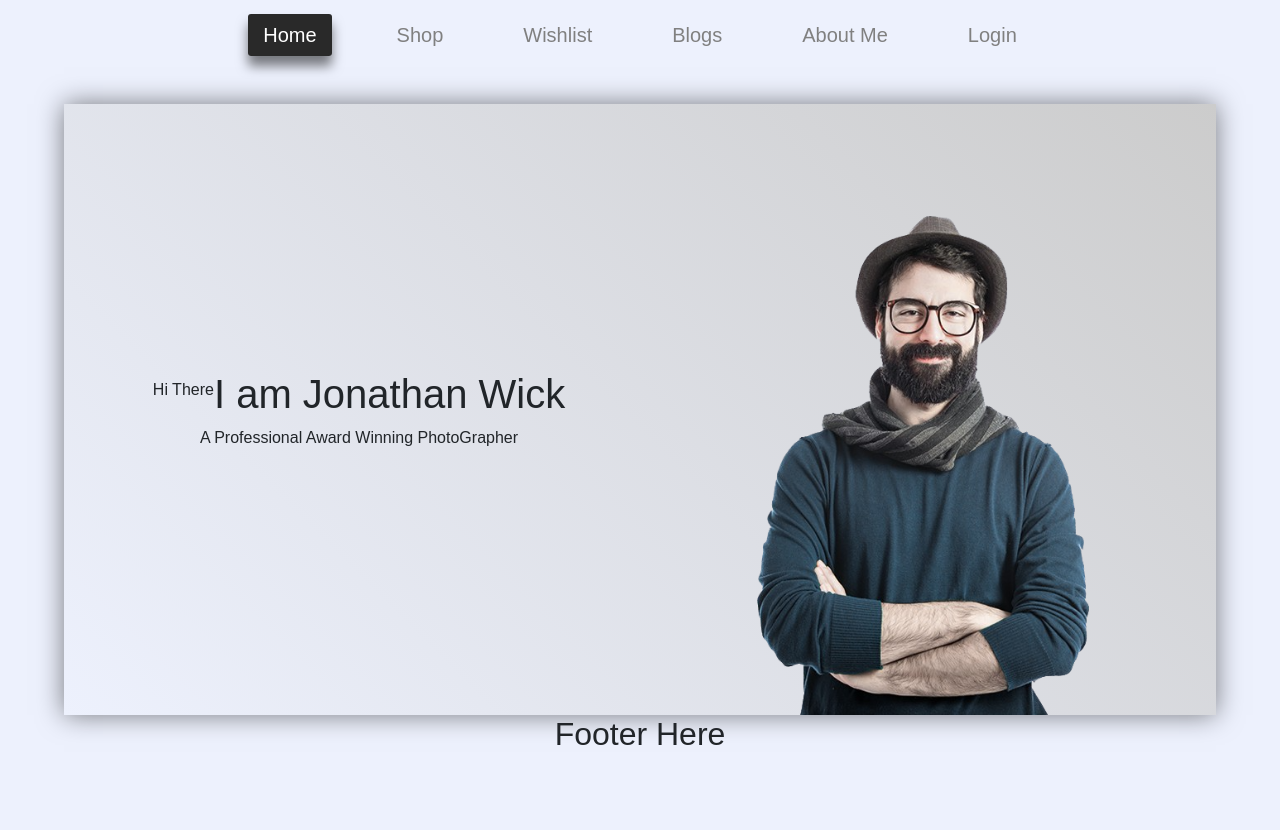
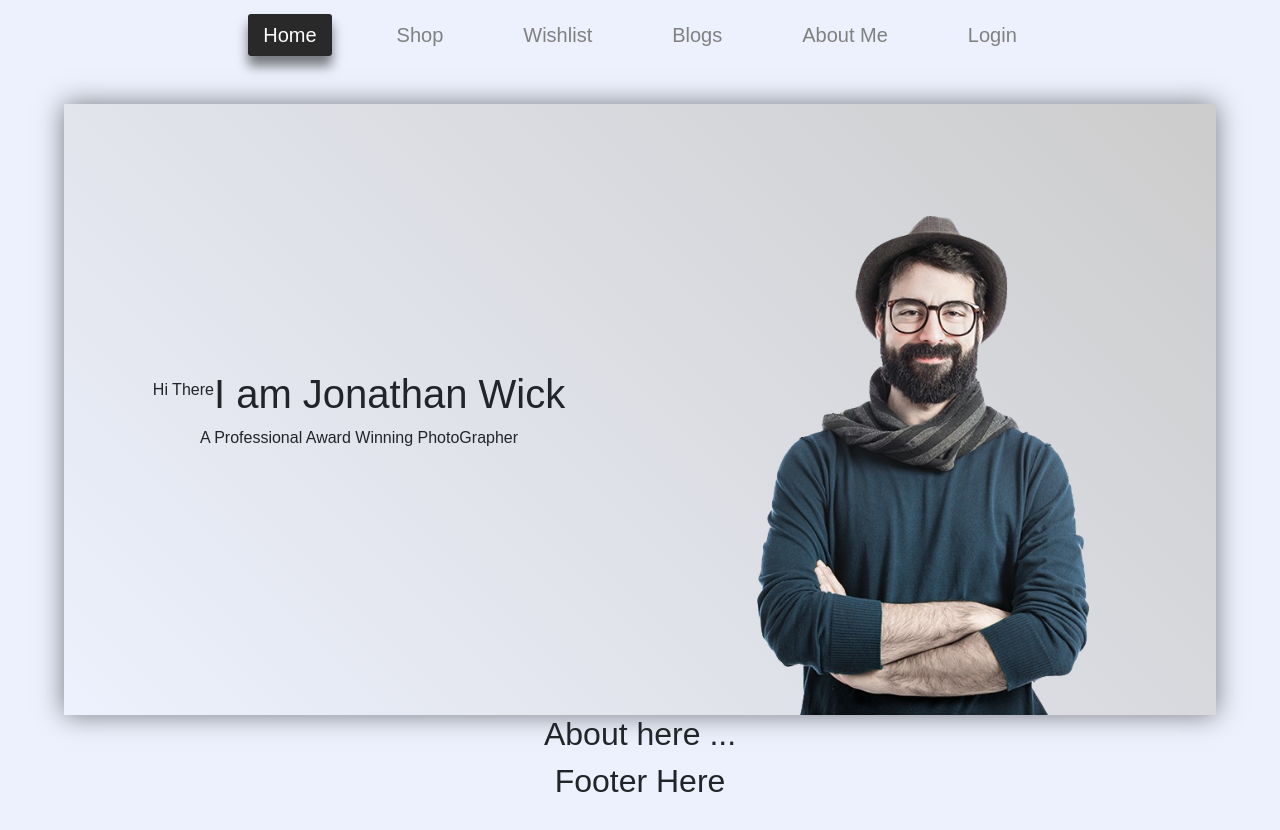
Before and after one commit to rasel-gannicus/A-Photographer-Booking-Website-, a React (Create React App) app: page / in a window 1280 px wide. Shown: the top 830 px of the page. Built offline with nearby package versions, Linux system fonts and the light colour scheme; no server answers.

Commit message:
about section creating

```diff
--- /dev/null
+++ b/src/Pages/Home/About/About.js
@@ -0,0 +1,11 @@
+import React from 'react';
+
+const About = () => {
+    return (
+        <div>
+            <h2>About here ... </h2>
+        </div>
+    );
+};
+
+export default About;
--- a/src/Pages/Banner/Banner.js
+++ b/src/Pages/Home/Banner/Banner.js
@@ -1,6 +1,6 @@
 import React from 'react';
 import './Banner.css';
-import bannerImg from '../../assets/img/banner-bg.png';
+import bannerImg from '../../../assets/img/banner-bg.png';
 
 const Banner = () => {
     return (
--- a/src/Pages/Home/Home.js
+++ b/src/Pages/Home/Home.js
@@ -1,11 +1,13 @@
 import React from 'react';
-import Banner from '../Banner/Banner';
+import Banner from './Banner/Banner';
 import './Home.css' ;
+import About from './About/About';
 
 const Home = () => {
     return (
         <div  className='home-div app-div'>
             <Banner></Banner>
+            <About></About>
         </div>
     );
 };
```
Also changed, not shown: src/Pages/Home/Banner/Banner.css (renamed from src/Pages/Banner/Banner.css).
